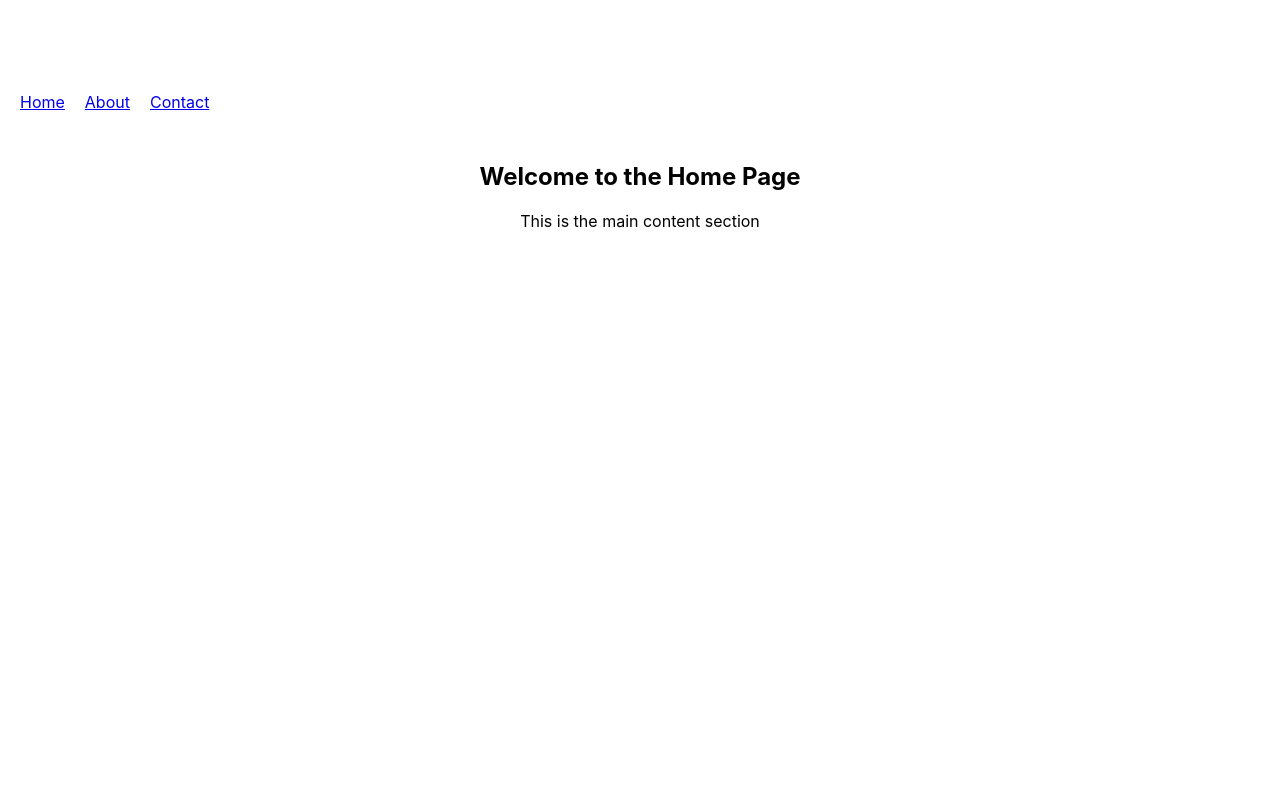
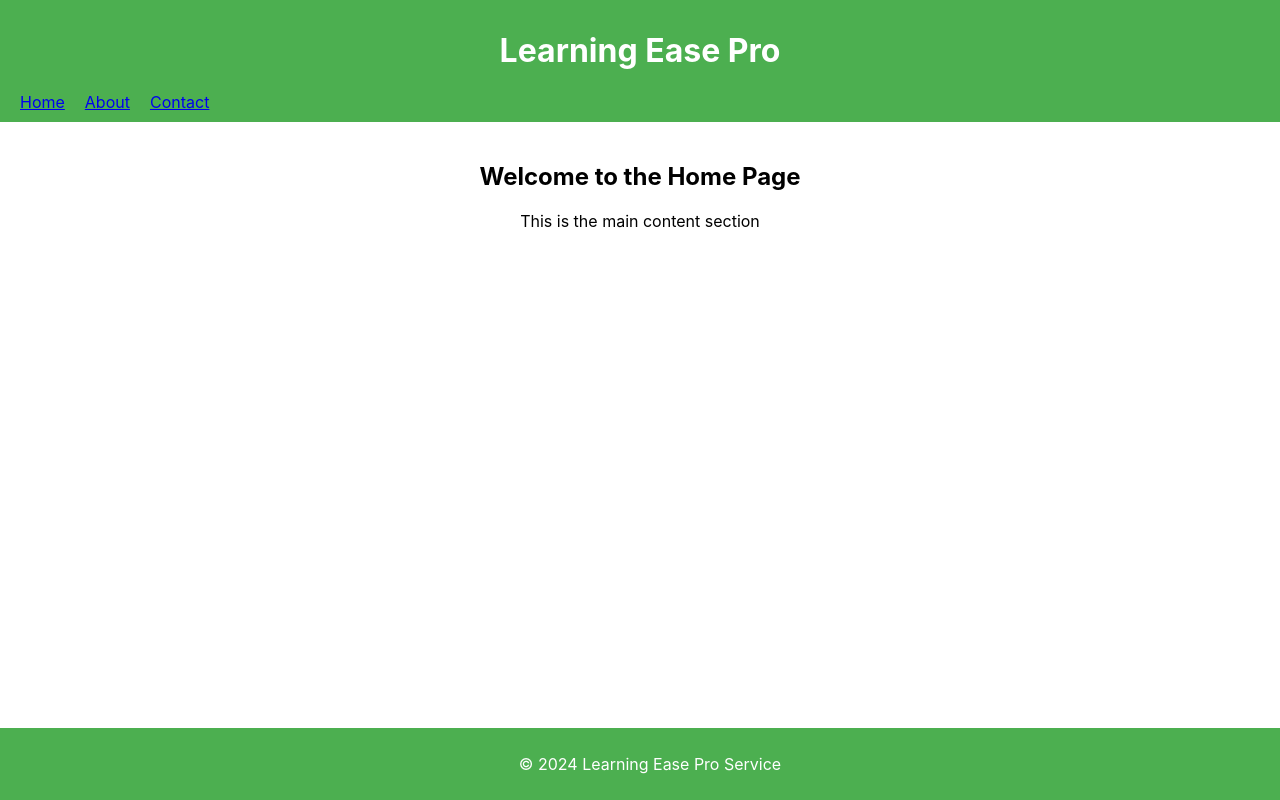
Before and after one commit to CS50Aish/capstonemernlearningfin, a React (Create React App) app in the folder learning-ease-pro/: page / in a window 1280 px wide. Built offline with nearby package versions, Linux system fonts and the light colour scheme.

Commit message:
Updated Capstone Full Stack Project Files

```diff
--- a/learning-ease-pro/src/components/Footer.js
+++ b/learning-ease-pro/src/components/Footer.js
@@ -9,7 +9,7 @@ const Footer = () => {
 };
 
 const footerStyle = {
-    backgroundStyle: '#4CAF50',
+    backgroundColor: '#4CAF50',
     padding: '10px',
     color: 'white',
     textAlign: 'center',
--- a/learning-ease-pro/src/components/Header.js
+++ b/learning-ease-pro/src/components/Header.js
@@ -16,7 +16,7 @@ const Header = () => {
 };
 
 const headerStyle = {
-    backgroundColor: 'light blue',
+    backgroundColor: '#4CAF50',
     padding: '10px',
     color: 'white',
     textAlign: 'center'
```
